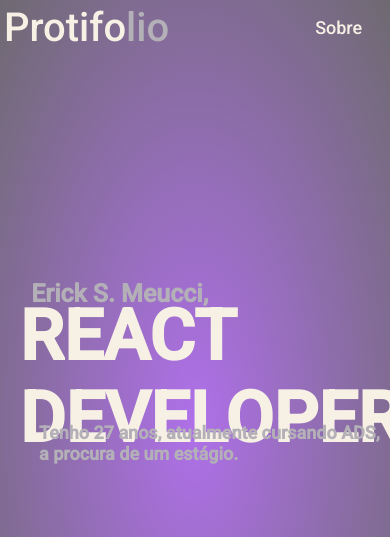
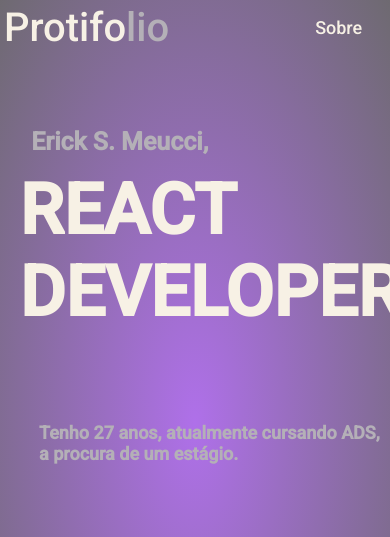
Before and after one commit to ErickMeucci/Protifolio-do-zero, a plain HTML site: page index.html in a window 390 px wide. Shown: the top 537 px of the page. Drawn offline with Linux system fonts and the light colour scheme.

Commit message:
Arrumando alguns bus

```diff
--- a/styles.css
+++ b/styles.css
@@ -278,14 +278,15 @@ section div button:hover{
     .imagem img{
         height: 80px;
     }
-}@media (max-width: 425px) {
+}@media (max-width: 426px) {
     .meu-nome h1 {
         font-size: 7rem;
         left: 5%;
+        top: 20%;
     }
     .meu-nome h3 {
         font-size: 2.5rem;
-        top: 33%;
+        top: 15%;
         left: 8%;
     }
     .meu-nome h4 {
```
